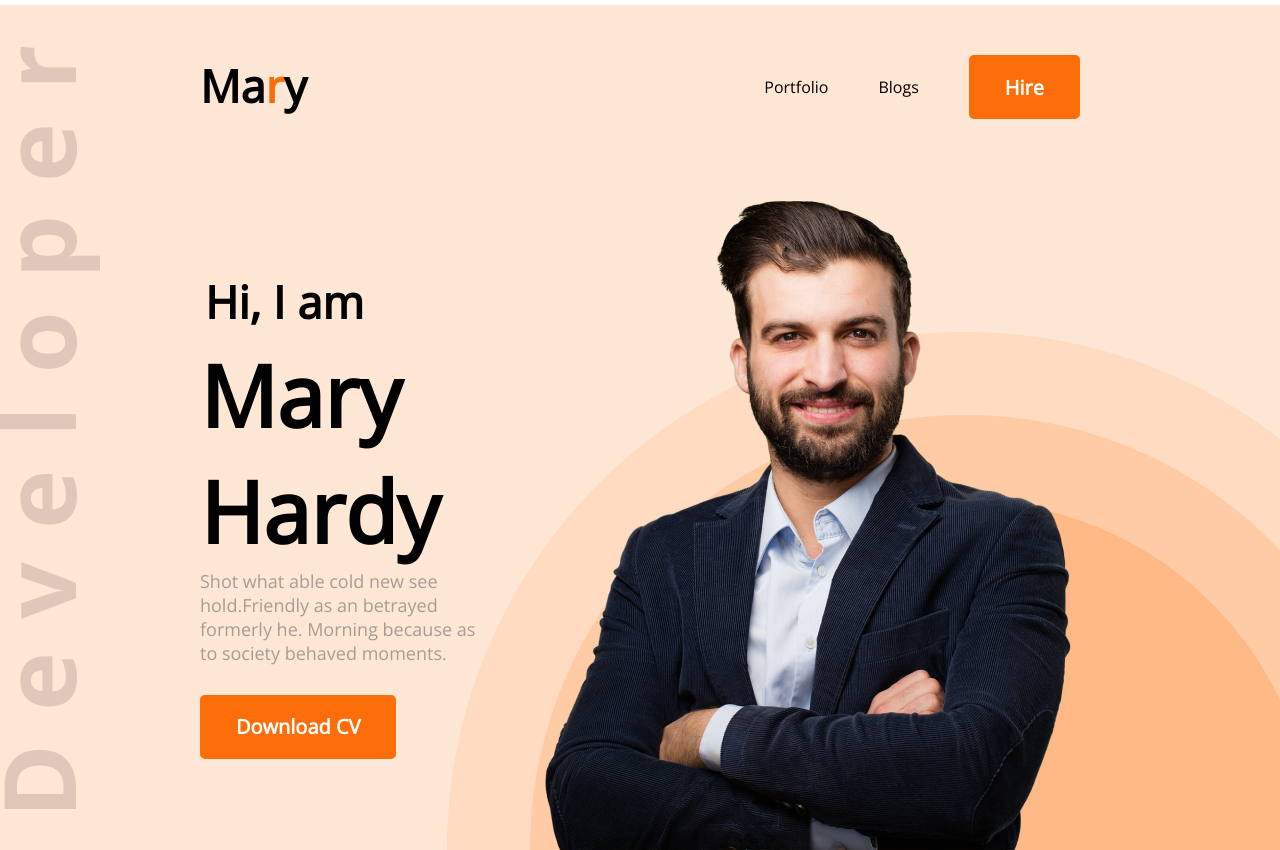
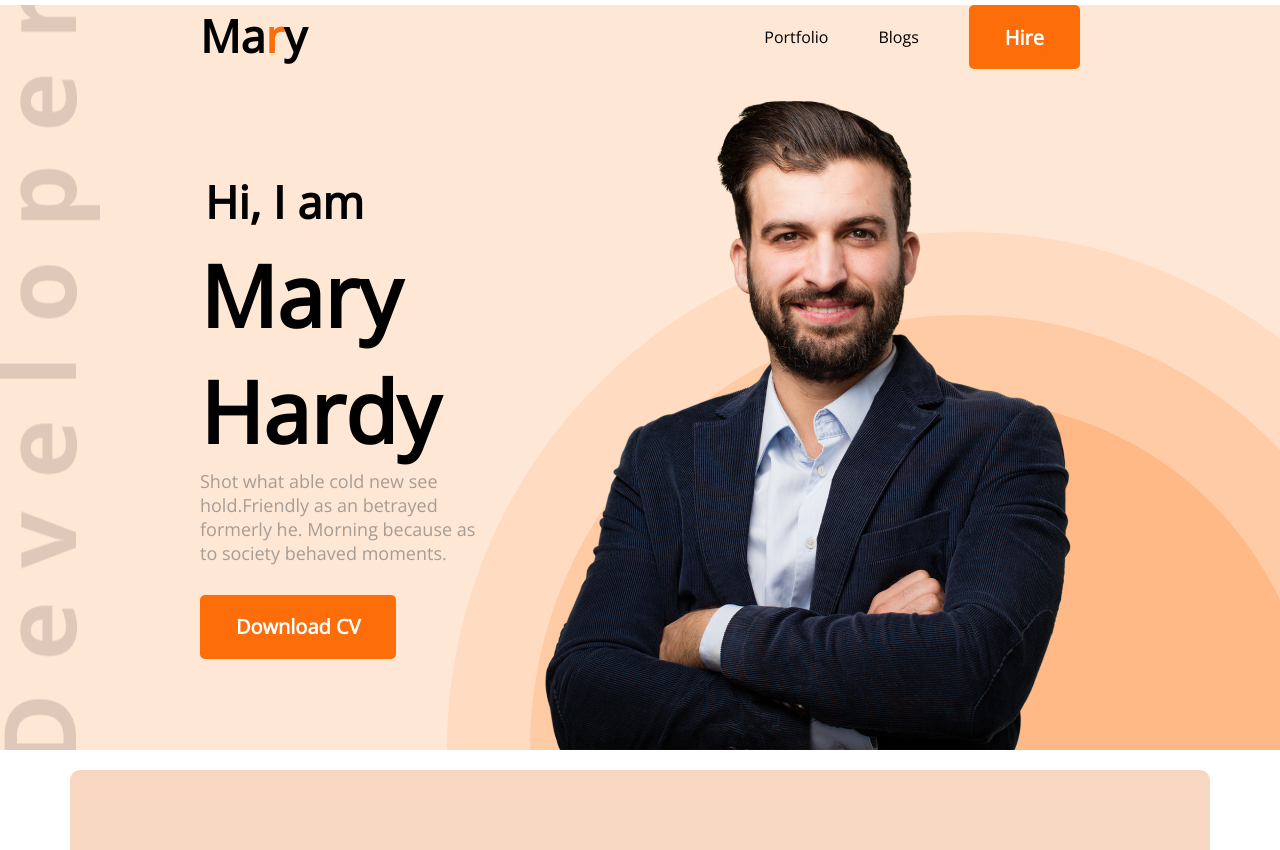
Before and after one commit to U-Hasan/developer-portfolio, a plain HTML site: page index.html in a window 1280 px wide. Shown: the top 850 px of the page. Drawn offline with nearby package versions, Linux system fonts and the light colour scheme.

Commit message:
re-editted

```diff
--- a/styles/portfolio.css
+++ b/styles/portfolio.css
@@ -32,7 +32,7 @@ nav {
     display: flex;
     justify-content: space-between;
     margin: 5px 200px;
-    padding: 50px 0px;
+    /* padding: 50px 0px; */
 }
 
 nav ul {
```
